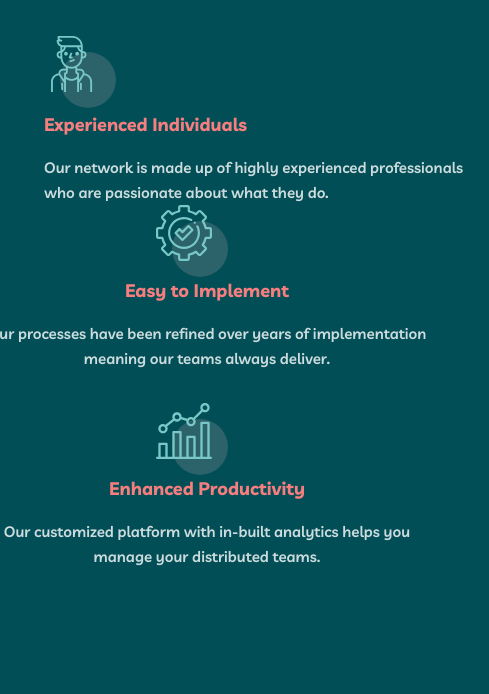
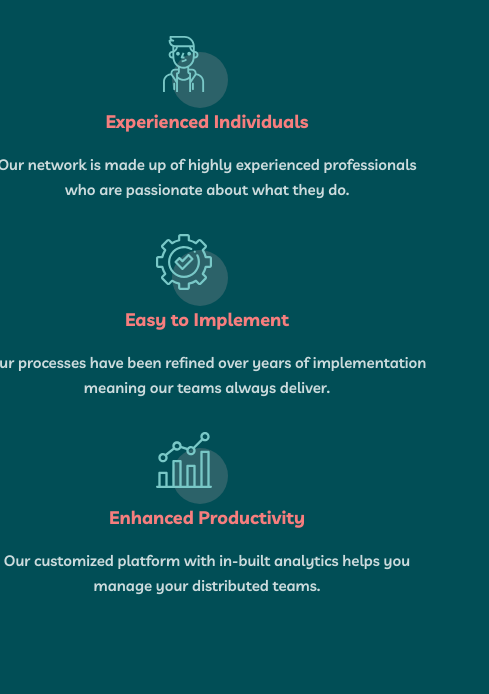
Before and after one commit to AbdulAziz-210/my-team-home-work, a plain HTML site: page index.html in a window 390 px wide. Shown: the part 852-1546 px from the top of the page, 489 px wide, since content can reach past the window. Before the commit the page ends 1517 px from the top, so only its background shows below. Drawn offline with Linux system fonts and the light colour scheme.

Commit message:
change build section

```diff
--- a/index.html
+++ b/index.html
@@ -62,7 +62,7 @@
 
                     <div class="build__main-folder">
 
-                        <div class="~">
+                        <div class="build__right-folder">
                             <img class="build__img" src="./images/man img.svg" alt="man img" width="72" height="72">
                             <div>
                                 <strong class="build__strong">Experienced Individuals</strong>
--- a/scss/block/_build.scss
+++ b/scss/block/_build.scss
@@ -102,6 +102,9 @@
         align-items: center;
 
     }
+    .build__right-folder{
+        text-align: center;
+    }
     .build__right-folder>div{
         text-align: center;
     }
```
Also changed, not shown: css/main.css, 1 other file.
